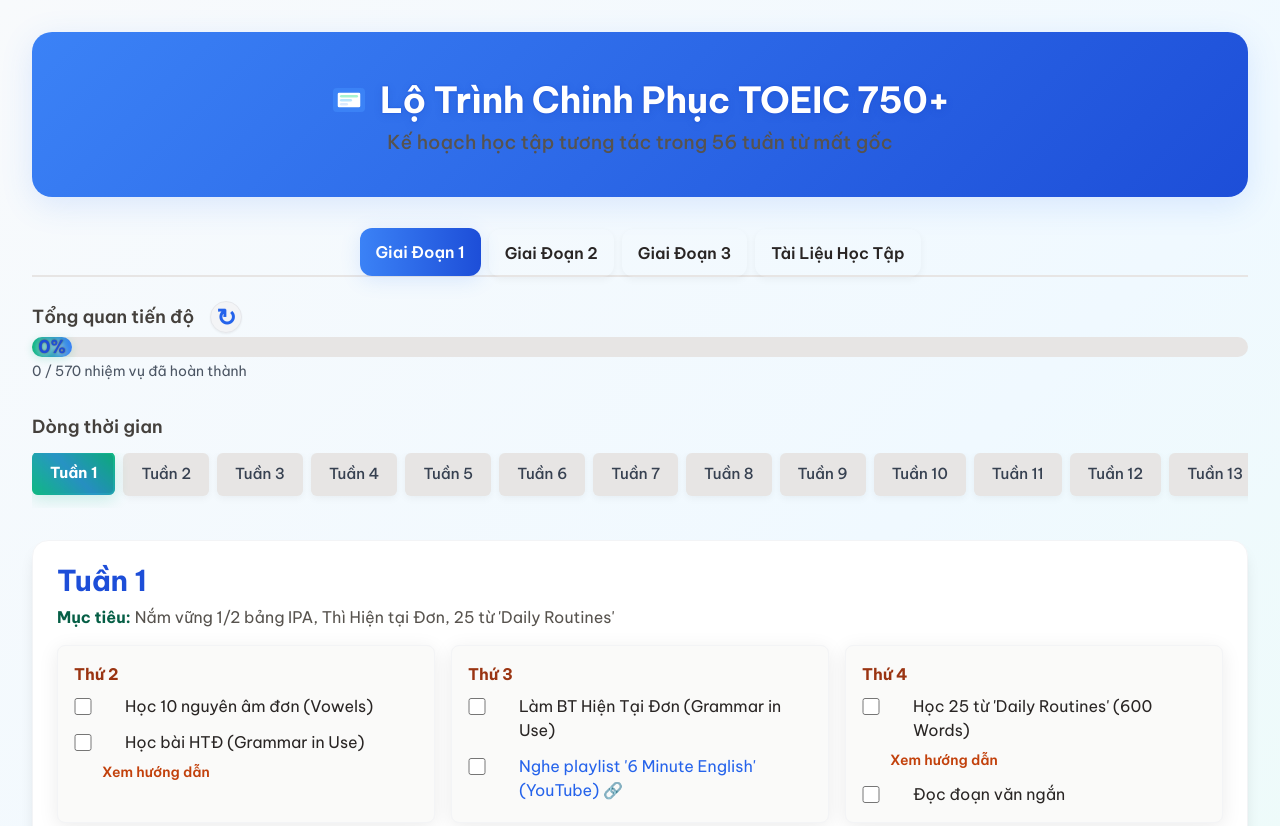
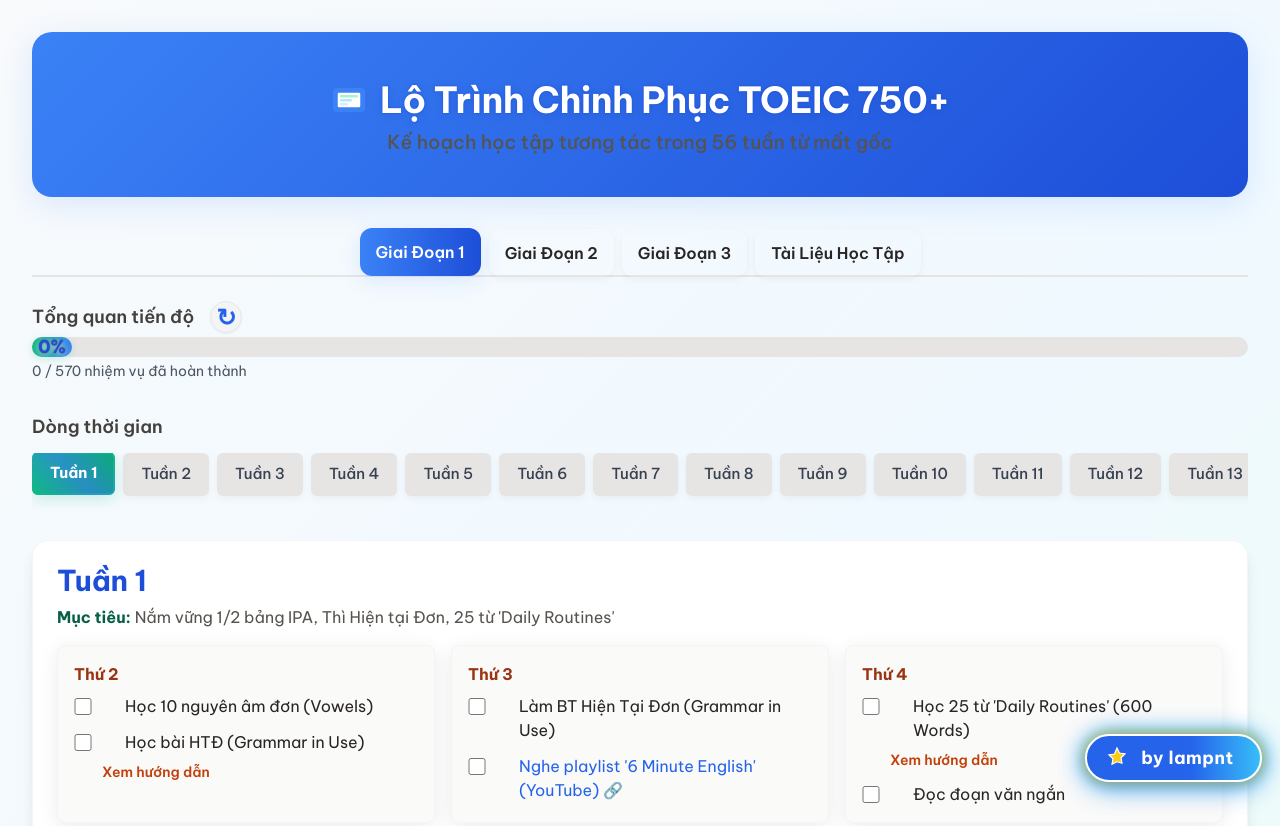
Before and after one commit to lampnthe173556/toeic-web, a plain HTML site: page index.html in a window 1280 px wide. Shown: the top 826 px of the page. Drawn offline with nearby package versions, Linux system fonts and the light colour scheme.

Commit message:
Add floating Facebook badge to index.html
A fixed-position badge linking to a Facebook profile was added to the bottom-right corner of the page. The badge includes custom styling and an SVG icon, providing attribution to 'lampnt'.

```diff
--- a/index.html
+++ b/index.html
@@ -683,6 +683,15 @@
     </div>
   </div>
 
+  <a id="lampnt-badge" href="https://www.facebook.com/phamlamdeptrai/" target="_blank" rel="noopener noreferrer"
+    style="position:fixed;right:18px;bottom:18px;z-index:9999;backdrop-filter:blur(2px);background:linear-gradient(90deg,#2563eb 60%,#38bdf8 100%);border-radius:2em;padding:0.5em 1.5em 0.5em 1em;box-shadow:0 4px 24px 0 #2563eb80,0 0 12px #facc15;display:flex;align-items:center;gap:0.7em;font-size:1.1rem;color:#fff;font-weight:700;letter-spacing:0.5px;transition:opacity 0.2s;filter:drop-shadow(0 0 8px #38bdf8);border:2px solid #fff;text-decoration:none;">
+    <svg width="24" height="24" fill="none" viewBox="0 0 24 24">
+      <path d="M12 2l2.47 5.01 5.53.8-4 3.9.95 5.52L12 15.77l-4.95 2.46.95-5.52-4-3.9 5.53-.8L12 2z" fill="#facc15"
+        stroke="#fff" stroke-width="1.2" />
+    </svg>
+    by lampnt
+  </a>
+
   <script>
     const studyPlan = [
       // Giai đoạn 1 (Tuần 1-13)
```
